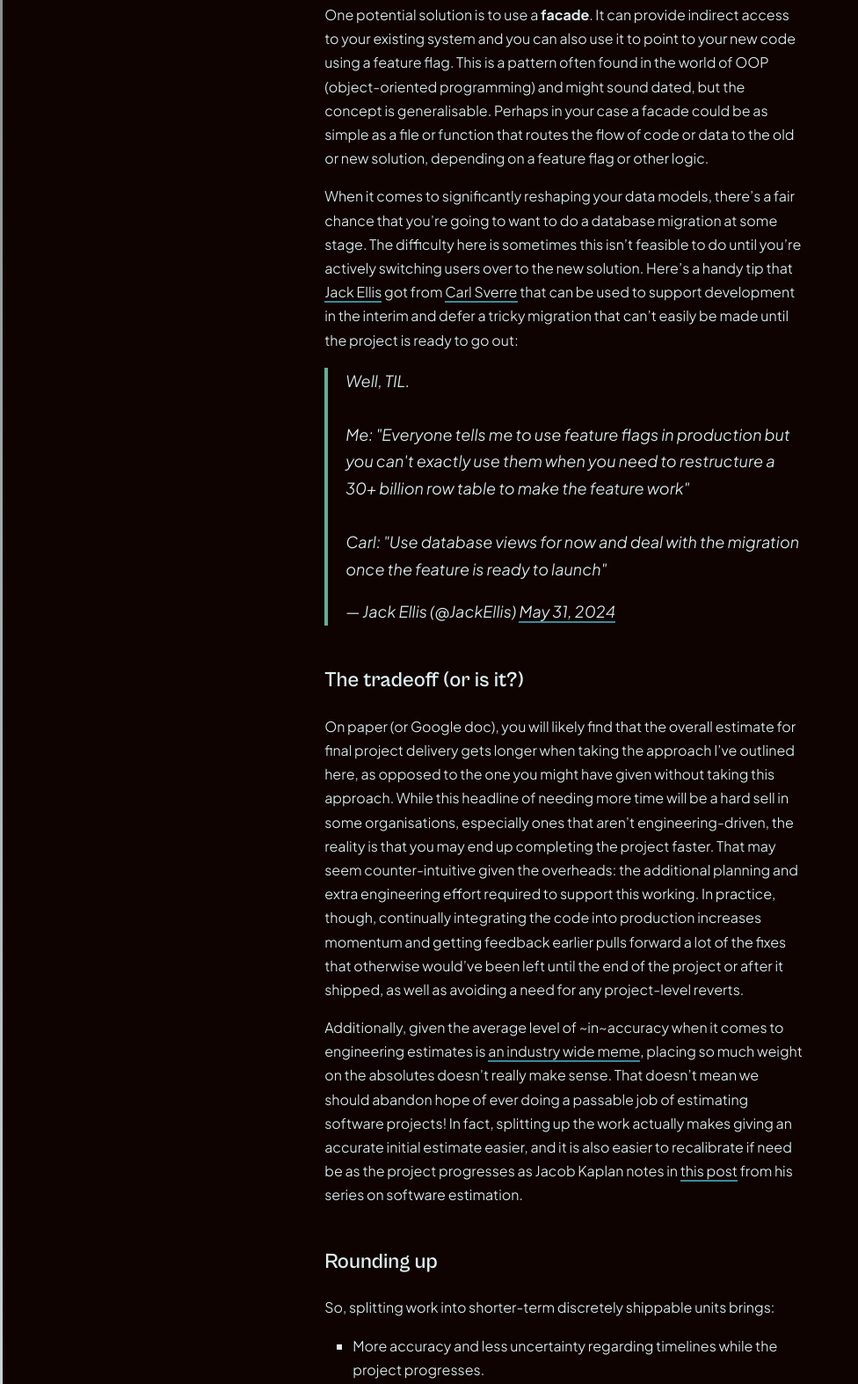
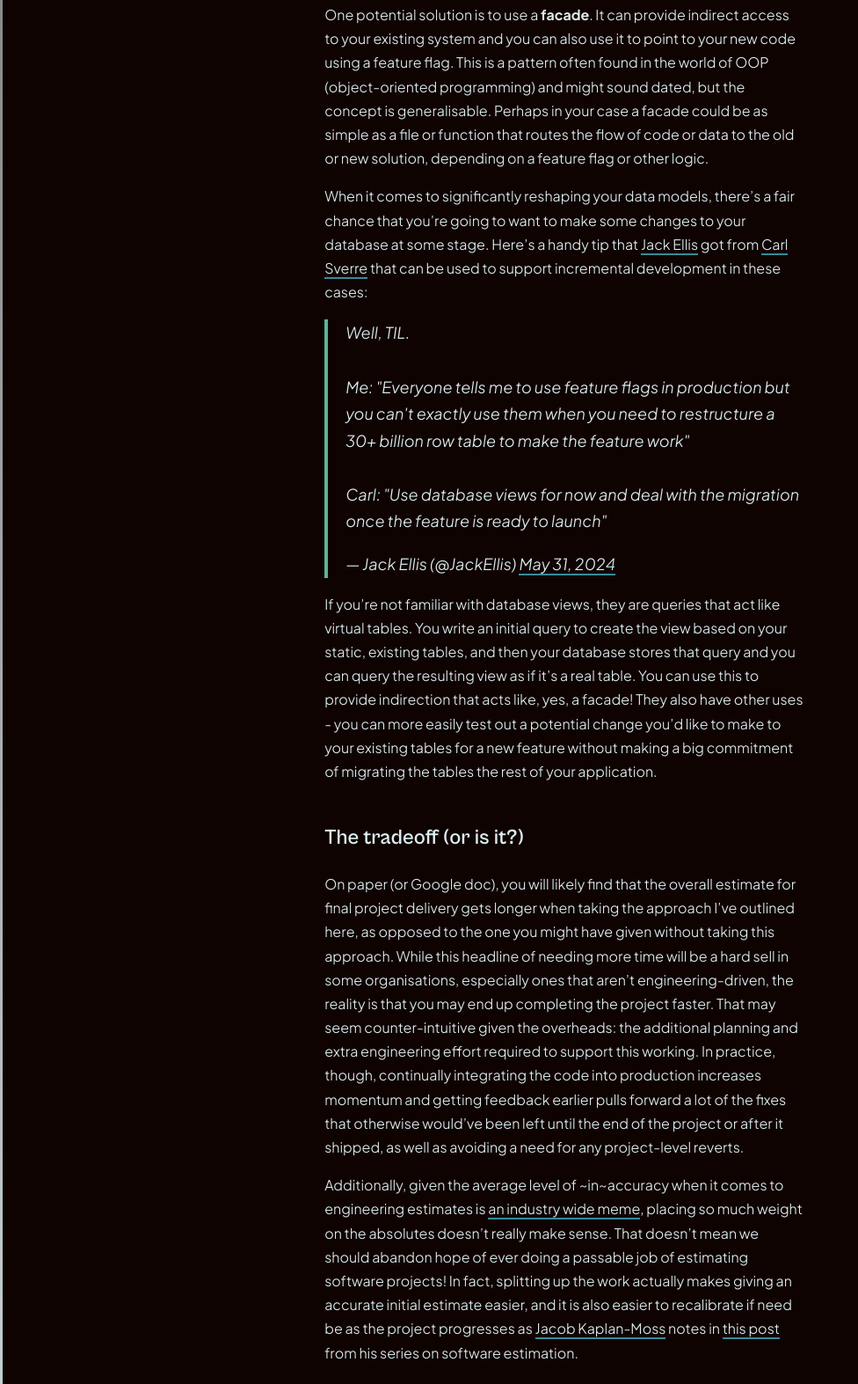
Before and after one commit to ZahraTee/personal-website, an Astro site: page /blog/shipping-incrementally in a window 1280 px wide. Shown: the part 3241-4814 px from the top of the page at 88% size, without its empty margins (0-976 px from the left). Built offline with nearby package versions, Linux system fonts and the light colour scheme; Astro itself is replaced by a stand-in of ours.

Commit message:
Update shipping-incrementally.md

```diff
--- a/src/content/blog/shipping-incrementally.md
+++ b/src/content/blog/shipping-incrementally.md
@@ -45,16 +45,17 @@ While feature flagging works well for frontend-heavy projects and new features,
 
 One potential solution is to use a **facade**. It can provide indirect access to your existing system and you can also use it to point to your new code using a feature flag. This is a pattern often found in the world of OOP (object-oriented programming) and might sound dated, but the concept is generalisable. Perhaps in your case a facade could be as simple as a file or function that routes the flow of code or data to the old or new solution, depending on a feature flag or other logic.
 
-When it comes to significantly reshaping your data models, there's a fair chance that you're going to want to do a database migration at some stage. The difficulty here is sometimes this isn't feasible to do until you're actively switching users over to the new solution. Here's a handy tip that <a href="https://x.com/JackEllis" target="_blank">Jack Ellis</a> got from <a href="https://carlsverre.com/" target="_blank">Carl Sverre</a> that can be used to support development in the interim and defer a tricky migration that can't easily be made until the project is ready to go out:
+When it comes to significantly reshaping your data models, there's a fair chance that you're going to want to make some changes to your database at some stage. Here's a handy tip that <a href="https://x.com/JackEllis" target="_blank">Jack Ellis</a> got from <a href="https://carlsverre.com/" target="_blank">Carl Sverre</a> that can be used to support incremental development in these cases:
 
 <blockquote class="twitter-tweet"><p lang="en" dir="ltr">Well, TIL.<br><br>Me: &quot;Everyone tells me to use feature flags in production but you can&#39;t exactly use them when you need to restructure a 30+ billion row table to make the feature work&quot;<br><br>Carl: &quot;Use database views for now and deal with the migration once the feature is ready to launch&quot;</p>&mdash; Jack Ellis (@JackEllis) <a href="https://twitter.com/JackEllis/status/1796666966322909292?ref_src=twsrc%5Etfw">May 31, 2024</a></blockquote> <script async src="https://platform.twitter.com/widgets.js" charset="utf-8"></script>
 
+If you're not familiar with database views, they are queries that act like virtual tables. You write an initial query to create the view based on your static, existing tables, and then your database stores that query and you can query the resulting view as if it's a real table. You can use this to provide indirection that acts like, yes, a facade! They also have other uses - you can more easily test out a potential change you'd like to make to your existing tables for a new feature without making a big commitment of migrating the tables the rest of your application.
 
 ## The tradeoff (or is it?)
 
 On paper (or Google doc), you will likely find that the overall estimate for final project delivery gets longer when taking the approach I've outlined here, as opposed to the one you might have given without taking this approach. While this headline of needing more time will be a hard sell in some organisations, especially ones that aren't engineering-driven, the reality is that you may end up completing the project faster. That may seem counter-intuitive given the overheads: the additional planning and extra engineering effort required to support this working. In practice, though, continually integrating the code into production increases momentum and getting feedback earlier pulls forward a lot of the fixes that otherwise would've been left until the end of the project or after it shipped, as well as avoiding a need for any project-level reverts.
 
-Additionally, given the average level of ~in~accuracy when it comes to engineering estimates is <a href="https://xkcd.com/1658/" target="_blank">an industry wide meme</a>, placing so much weight on the absolutes doesn't really make sense. That doesn't mean we should abandon hope of ever doing a passable job of estimating software projects! In fact, splitting up the work actually makes giving an accurate initial estimate easier, and it is also easier to recalibrate if need be as the project progresses as Jacob Kaplan notes in <a href="https://jacobian.org/2021/may/20/estimation/" target="_blank">this post</a> from his series on software estimation.
+Additionally, given the average level of ~in~accuracy when it comes to engineering estimates is <a href="https://xkcd.com/1658/" target="_blank">an industry wide meme</a>, placing so much weight on the absolutes doesn't really make sense. That doesn't mean we should abandon hope of ever doing a passable job of estimating software projects! In fact, splitting up the work actually makes giving an accurate initial estimate easier, and it is also easier to recalibrate if need be as the project progresses as <a href="https://jacobian.org/">Jacob Kaplan-Moss</a> notes in <a href="https://jacobian.org/2021/may/20/estimation/" target="_blank">this post</a> from his series on software estimation.
 
 
 ## Rounding up
```
